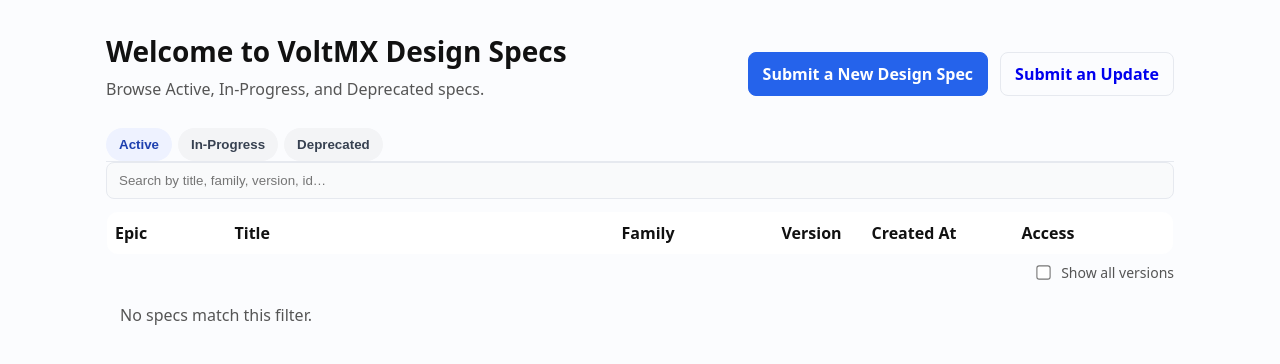
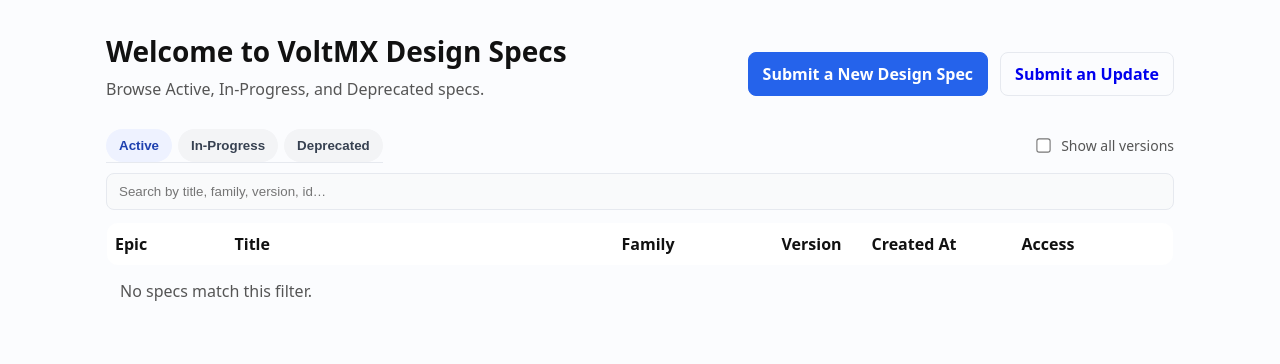
Before and after one commit to pranavwani/design-spec-v3, a Jekyll site: the page built from index.html, in a window 1280 px wide. Shown: the top 364 px of the page. Built offline with Jekyll 4.4.1, drawn with Linux system fonts in a browser that asks for light colours.

Commit message:
feat: ui

```diff
--- a/assets/style.css
+++ b/assets/style.css
@@ -304,3 +304,25 @@
 @media (max-width: 600px) {
   .cell-actions { flex-wrap: wrap; gap: 6px; }
 }
+
+/* Row with tabs (left) and "Show all versions" (right) */
+.toolbar{
+  display:flex;
+  justify-content:space-between;
+  align-items:center;
+  gap:12px;
+  margin:12px 0 8px;  /* space above/below */
+}
+
+/* Let the tabs breathe and not look stitched to the search box */
+.tabs{ border-bottom:1px solid var(--border); margin:0; }
+.searchbar{ margin-top:10px; }
+
+/* Inline variant of the toggle for the toolbar */
+.toggle.inline{ margin:0; font-size:14px; color:var(--sub); display:inline-flex; gap:8px; align-items:center; }
+.toggle.inline input{ transform:scale(1.05); }
+
+@media (max-width:700px){
+  .toolbar{ flex-wrap:wrap; }
+  .toggle.inline{ order:2; }  /* allows wrapping under tabs on small screens */
+}
--- a/index.html
+++ b/index.html
@@ -20,10 +20,19 @@
     </div>
   </div>
 
-  <div class="tabs" role="tablist" aria-label="Spec status">
-    <button class="tab" role="tab" aria-selected="true" data-target="active">Active</button>
-    <button class="tab" role="tab" aria-selected="false" data-target="in-progress">In-Progress</button>
-    <button class="tab" role="tab" aria-selected="false" data-target="deprecated">Deprecated</button>
+  <div class="toolbar" aria-label="Spec filters">
+    <div class="tabs" role="tablist" aria-label="Spec status">
+      <button class="tab" role="tab" aria-selected="true" data-target="active">Active</button>
+      <button class="tab" role="tab" aria-selected="false" data-target="in-progress">In-Progress</button>
+      <button class="tab" role="tab" aria-selected="false" data-target="deprecated">Deprecated</button>
+    </div>
+
+    <div class="table-toolbar">
+      <label class="toggle">
+        <input id="showAll" type="checkbox" />
+        <span>Show all versions</span>
+      </label>
+    </div>
   </div>
 
   <div class="searchbar">
@@ -140,13 +149,6 @@
   </tbody>
 </table>
 
-<div class="table-toolbar">
-  <label class="toggle">
-    <input id="showAll" type="checkbox" />
-    <span>Show all versions</span>
-  </label>
-</div>
-
 <div id="empty" class="empty" hidden>No specs match this filter.</div>
 
 <script>
```
